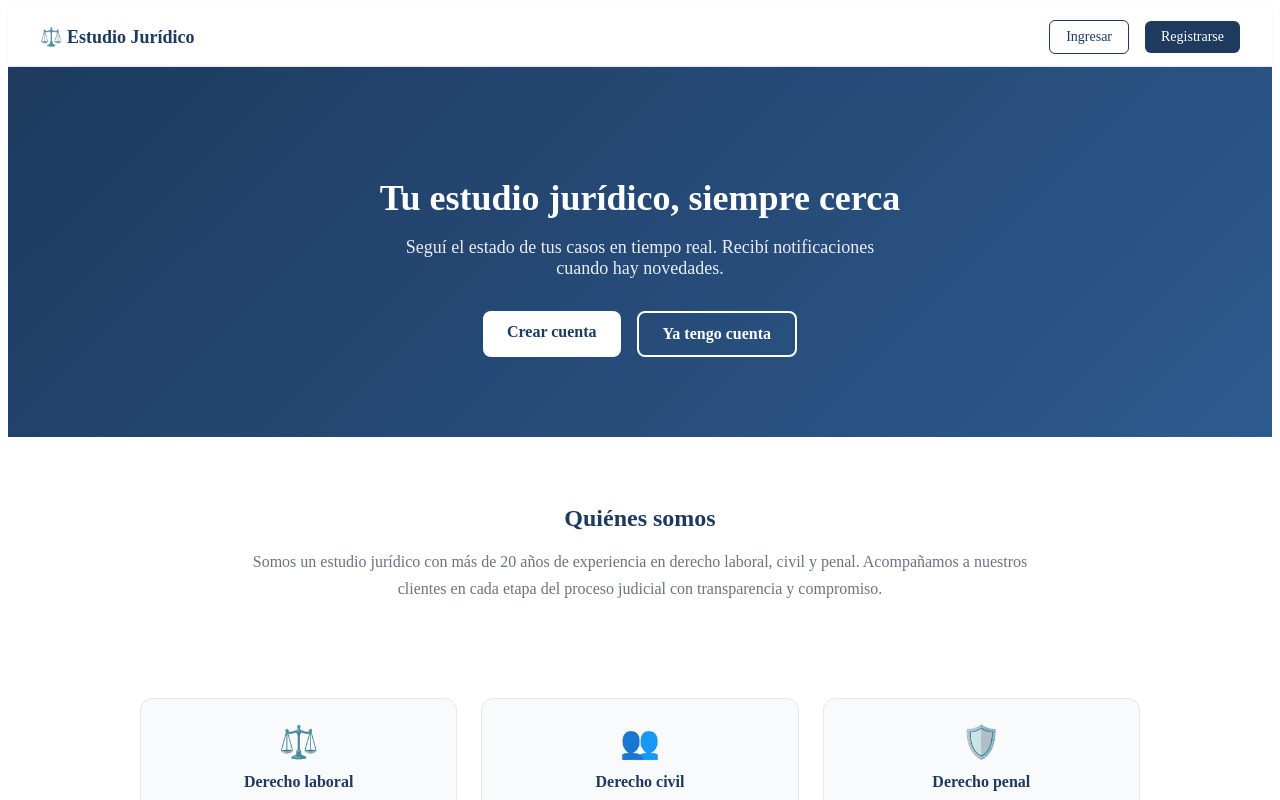
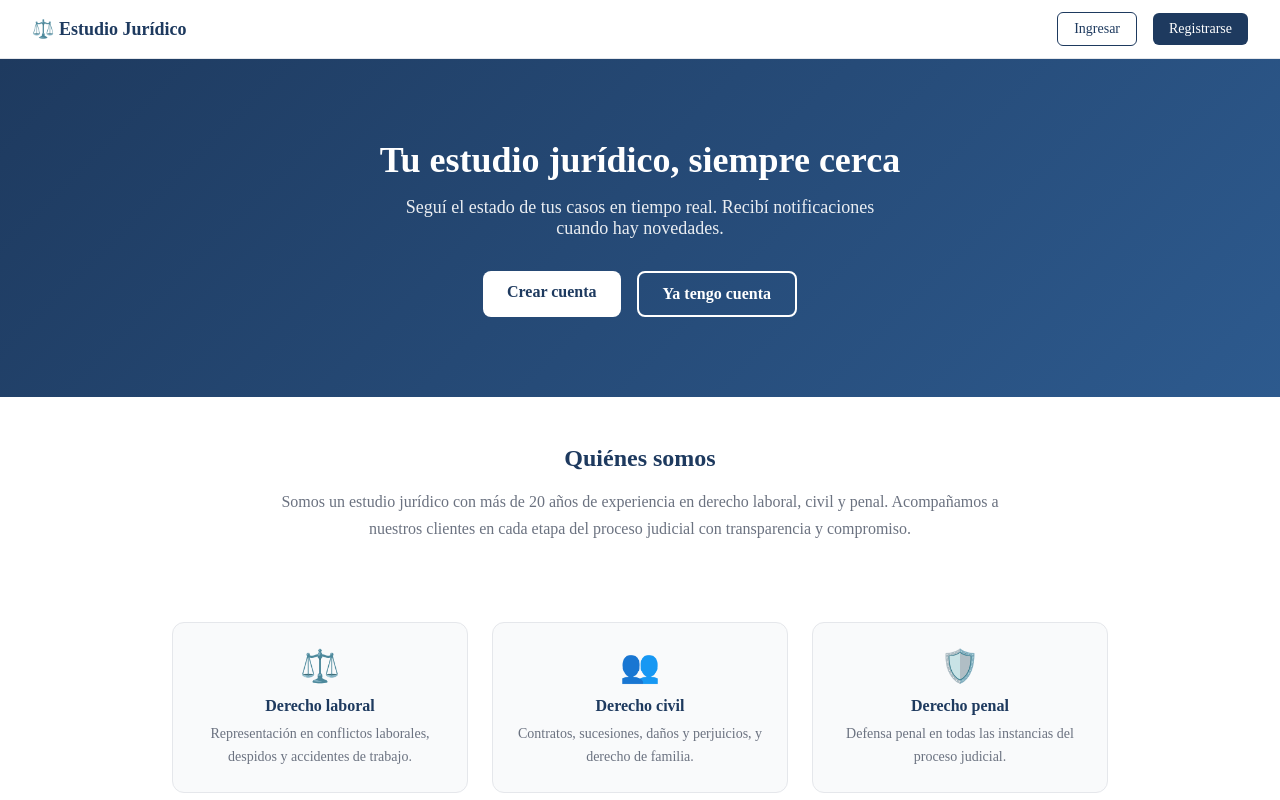
Before and after one commit to matidlr/Estudio-Juridico, an Angular app in the folder EstudioJuridico.App/: page / in a window 1280 px wide. Shown: the top 800 px of the page. Built offline with nearby package versions, Linux system fonts and the light colour scheme; no server answers.

Commit message:
styles css

```diff
--- a/EstudioJuridico.App/src/styles.scss
+++ b/EstudioJuridico.App/src/styles.scss
@@ -1 +1,10 @@
-/* You can add global styles to this file, and also import other style files */
+* {
+  margin: 0;
+  padding: 0;
+  box-sizing: border-box;
+}
+
+body {
+  margin: 0;
+  padding: 0;
+}
```
